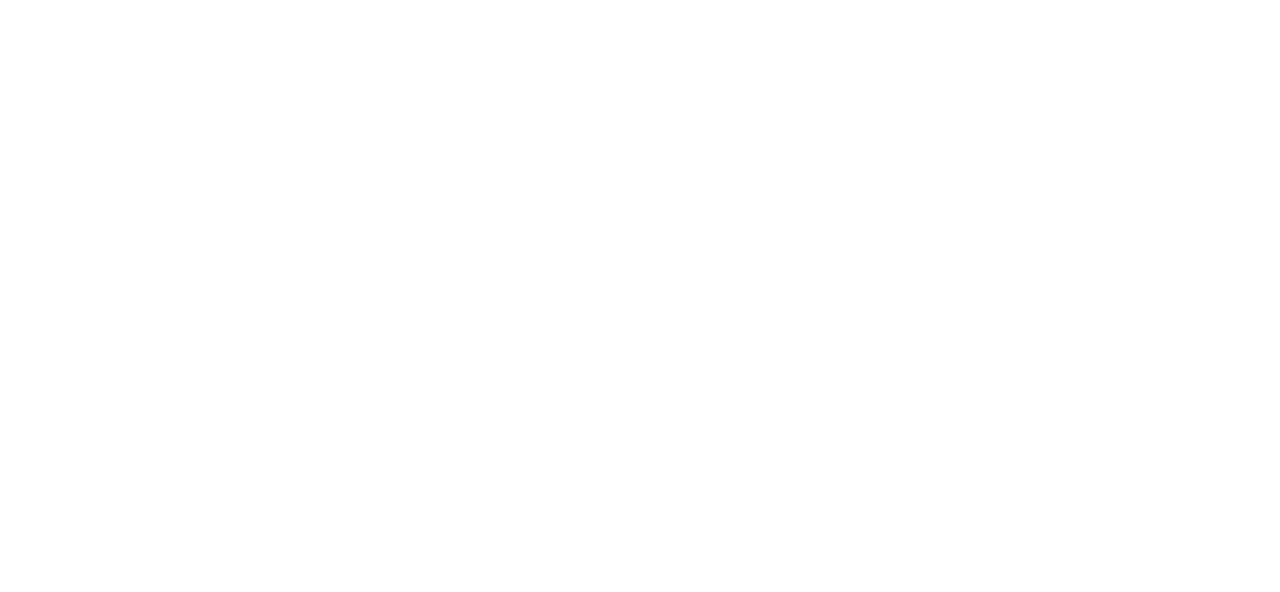
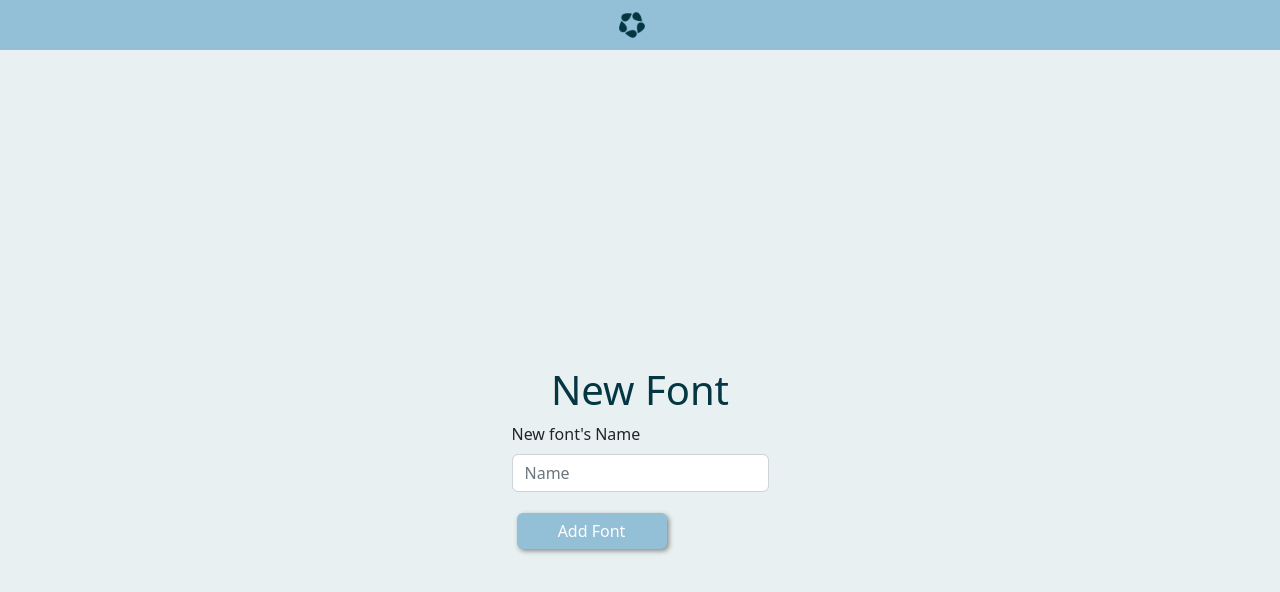
Before and after one commit to marianalopezeikilis/Fonts-App-Project, a React (Vite) app in the folder Front/Front/: page /new in a window 1280 px wide. Before the commit this address had no page. Shown: the top 592 px of the page. Built offline with nearby package versions, Linux system fonts and the light colour scheme.

Commit message:
Afegir fonts

```diff
--- a/Front/Front/src/BlogAdd.jsx
+++ b/Front/Front/src/BlogAdd.jsx
@@ -1,7 +1,6 @@
 import { useState } from "react";
 import NavBar from "./components/navbar.jsx";
 import ButtonBlue from "./components/ButtonBlue";
-import InputBlue from "./components/InputBlue";
 import './App.css'
 import { Form, Container, Row, Col, Button } from 'react-bootstrap';
 import ImageUpload from "./ImageUpload.jsx";
--- a/Front/Front/src/Map.jsx
+++ b/Front/Front/src/Map.jsx
@@ -2,8 +2,8 @@
 import { render } from 'react-dom';
 import { useState, useEffect } from "react";
 import './map.css';
-import MarkerClusterGroup from '@changey/react-leaflet-markercluster';
-import 'react-leaflet-markercluster/dist/styles.min.css';
+//import MarkerClusterGroup from '@changey/react-leaflet-markercluster';
+//import 'react-leaflet-markercluster/dist/styles.min.css';
 import 'leaflet/dist/leaflet.css';
 import Ubicacion from './images/miUbi.png';
 import Fuentes from './components/FuentesCat(zip).json';
--- /dev/null
+++ b/Front/Front/src/NewFont.jsx
@@ -0,0 +1,36 @@
+import React from "react";
+import "./App.css";
+import ButtonBlue from "./components/ButtonBlue";
+import { Container, Row, Col, Form } from "react-bootstrap";
+import { useState } from "react";
+import NavBar from "./components/NavBar";
+
+
+function NewFont() {
+    return (
+        <div>
+            <NavBar/>
+            <Container fluid className="containerhome">
+                <Row className="justify-content-center">
+                    <Col className='colhome'>
+                        <div class="add_position">
+                            <h1>New Font</h1>
+                            <Form>
+                                <Form.Group className="mb-3" controlId="formBasicText">
+                                    <Form.Label>New font's Name</Form.Label>
+                                    <Form.Control type="text" placeholder="Name" />
+                                </Form.Group>
+                                <ButtonBlue text="Add Font" ruta="/fuentes" />
+                            </Form>
+                        </div>
+                    </Col>
+                </Row>
+            </Container>
+
+
+
+        </div>
+    )
+}
+
+export default NewFont;
--- a/Front/Front/src/components/InputBlue.jsx
+++ /dev/null
@@ -1,40 +0,0 @@
-import { InputGroup, Button, Form } from 'react-bootstrap';
-import axios from 'axios';
-
-function InputBlue(props) {
-
-    return (
-        <>
-            <style type="text/css">
-                {`
-    .btn-new {
-      background-color: #053742;
-      color: #E8F0F2;
-      box-sizing: border-box;
-      box-shadow: 2px 2px 5px #888888;
-      border:none;
-
-    }
-    .btn-new:hover {
-        background-color: #93BFD7;
-        border:none;
-        color: #053742;
-}
-
-    `}
-            </style>
-            <Form.Group controlId="formFile" className="mb-3">
-                <Form.Control type="file" />
-            </Form.Group>
-
-            {/*}<InputGroup className="mb-3" type="file">
-                <Button variant="new" id="button-addon1">
-                    {props.text}
-                </Button>
-                <Form.Control />
-            </InputGroup>{*/}
-        </>
-    );
-}
-
-export default InputBlue;
--- a/Front/Front/src/main.jsx
+++ b/Front/Front/src/main.jsx
@@ -9,6 +9,7 @@
 import BlogAdd from "./BlogAdd";
 import Map from './Map';
 import ShowFont from './ShowFont';
+import NewFont from './NewFont';
 
 ReactDOM.render(
   <BrowserRouter>
@@ -20,6 +21,7 @@
       <Route path="login" element={<BlogLogin />} />
       <Route path="showfont" element={<ShowFont />} />
       <Route path="add" element={<BlogAdd />} />
+      <Route path="new" element={<NewFont />} />
     </Routes>
   </BrowserRouter>,
   document.getElementById('root')
```
